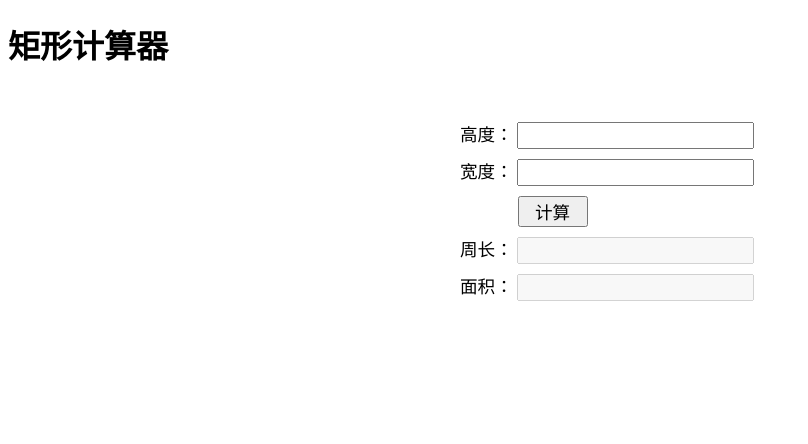
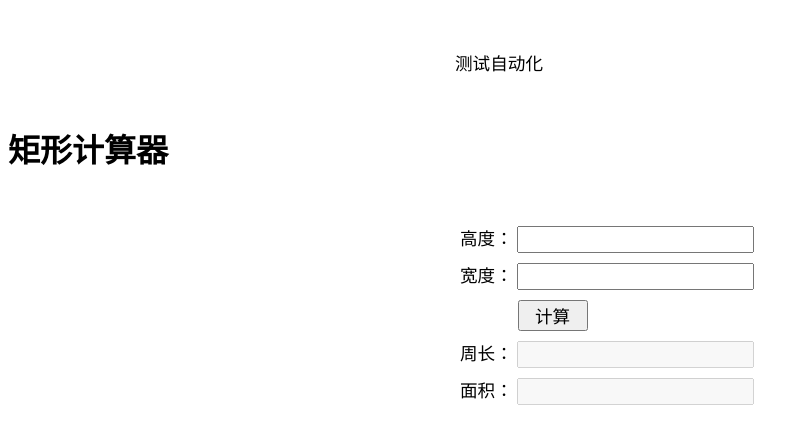
Before and after one commit to zouxiangyue/rectangle-1, a website: page index.html in a window 1280 px wide. Shown: the whole page, without its empty margins (0-808 px from the left). Drawn offline with nearby package versions, Linux system fonts and the light colour scheme.

Commit message:
add testdiv

```diff
--- a/index.html
+++ b/index.html
@@ -6,6 +6,7 @@
   <link rel="stylesheet" href="rectangle.css">
 </head>
 <body>
+<div>测试自动化</div>
 <h1>矩形计算器</h1>
     <div>
       <label>高度：</label>
```
